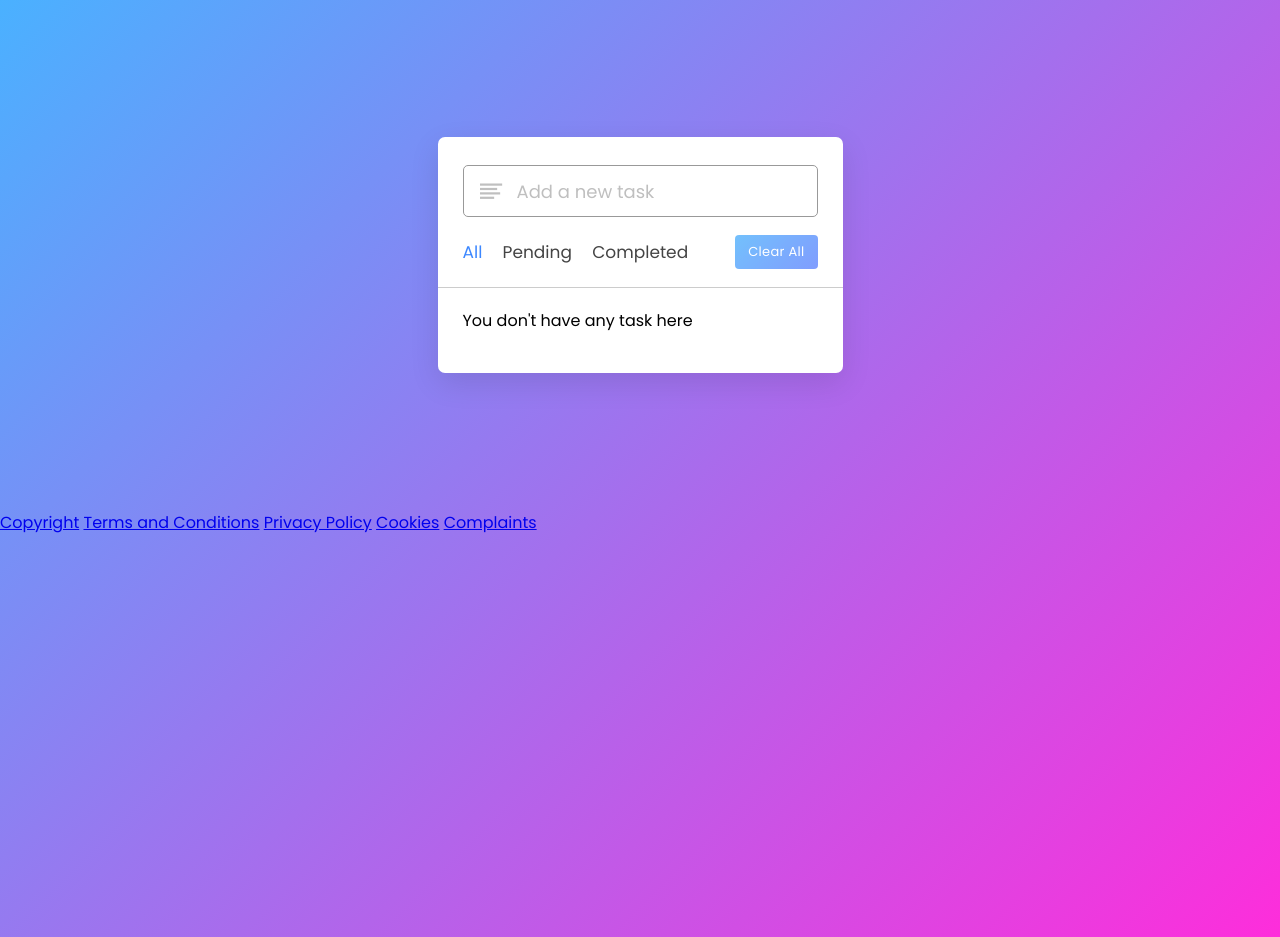
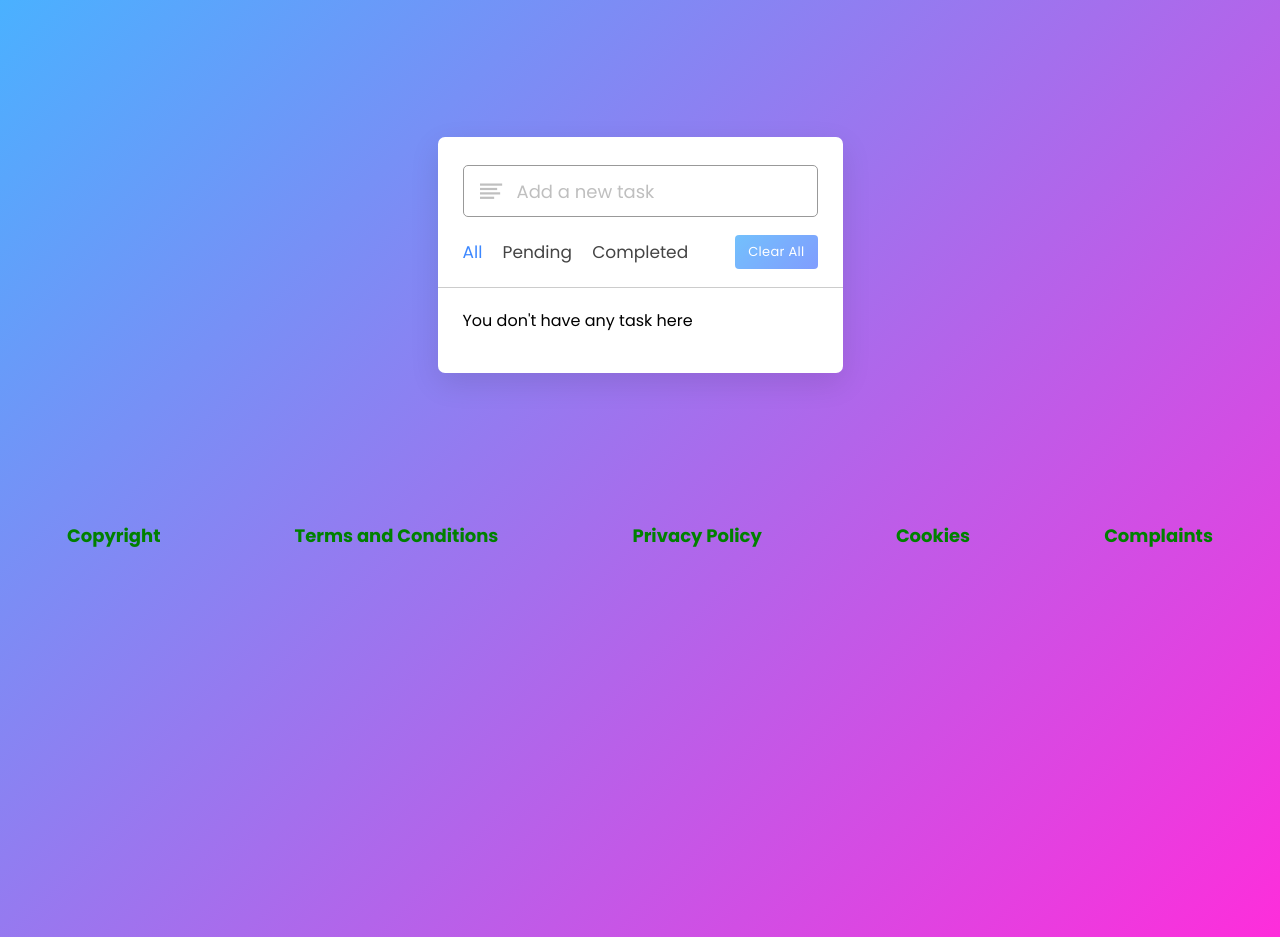
Before and after one commit to charishma-99/Todo-List, a plain HTML site: page index.html in a window 1280 px wide. Drawn offline with nearby package versions, Linux system fonts and the light colour scheme.

Commit message:
Update style.css

```diff
--- a/style.css
+++ b/style.css
@@ -215,3 +215,19 @@ body{
     margin-top: 4px;
   }
 }
+.footer{
+	width: 100%;
+	height: 50px;
+	display: flex;
+	justify-content: space-around;
+	align-items: center;
+}
+.footer a{
+	text-decoration: none;
+	color: green;
+	font-size: 18px;
+	font-weight: bold;
+}
+.footer a:hover{
+	text-decoration: underline;
+	transition: 0.4s;
```
